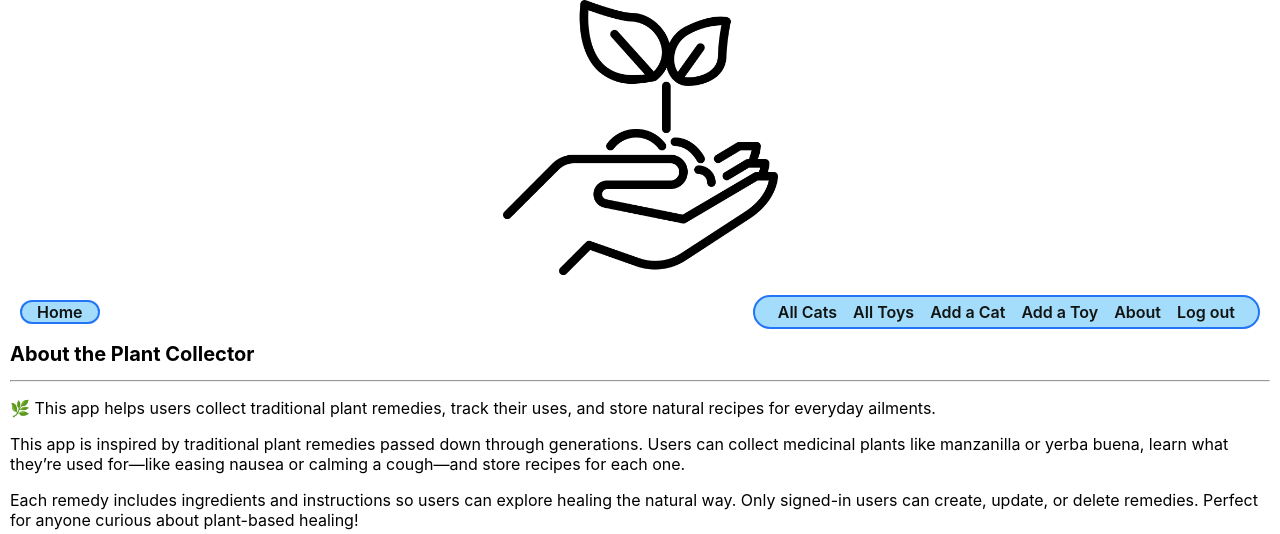
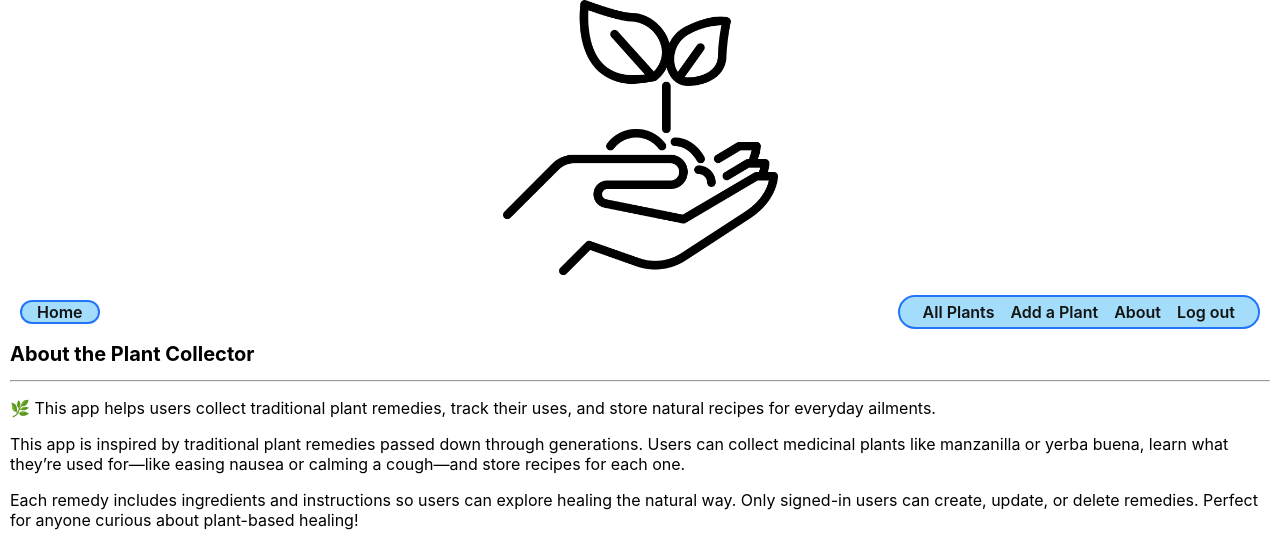
Before and after one commit to paintedlbird7/plant-remedies, a Django app: page /about/ in a window 1280 px wide. Shown: the top 534 px of the page. Run offline with Django 4.2, Linux system fonts and the light colour scheme; the visitor is signed in with stand-in values (Sample User, id 1).

Commit message:
WIP: models docs plus fixed login issue

```diff
--- a/main_app/templates/base.html
+++ b/main_app/templates/base.html
@@ -37,10 +37,8 @@
       <nav>
         <ul>
           {% if user.is_authenticated %}
-          <li><a href="{% url 'cat-index' %}">All Cats</a></li>
-          <li><a href="{% url 'toy-index' %}">All Toys</a></li>
-          <li><a href="{% url 'cat-create' %}">Add a Cat</a></li>
-          <li><a href="{% url 'toy-create' %}">Add a Toy</a></li>
+          <li><a href="{% url 'plant-index' %}">All Plants</a></li>
+          <li><a href="{% url 'plant-create' %}">Add a Plant</a></li>
           <li><a href="{% url 'about' %}">About</a></li>
           <li>
             <form id="logout-form" method="post" action="{% url 'logout' %}">
--- a/main_app/urls.py
+++ b/main_app/urls.py
@@ -2,7 +2,7 @@ from django.urls import path
 from . import views # Import views to connect routes to view functions
 
 urlpatterns = [
-    path('', views.home, name='home'),
+    # path('', views.home, name='home'),
     path('about/', views.about, name='about'),
     # route for plants index
     path('plants/', views.plant_index, name='plant-index'),
--- a/main_app/views.py
+++ b/main_app/views.py
@@ -44,7 +44,7 @@ def plant_index(request):
     plants = Plant.objects.filter(user=request.user)
     # You could also retrieve the logged in user's plants like this
     # plants = request.user.plants_set.all()
-    return render(request, 'cats/index.html', { 'plants': plants })
+    return render(request, 'plants/index.html', { 'plants': plants })
 
 @login_required
 def plant_detail(request, plant_id):
--- a/plant2collector2/settings.py
+++ b/plant2collector2/settings.py
@@ -122,7 +122,7 @@ STATIC_URL = 'static/'
 LOGIN_URL = 'home'
 
 # Add this variable to specify where successful logins should redirect to
-LOGIN_REDIRECT_URL = 'cat-index'
+LOGIN_REDIRECT_URL = 'plant-index'
 
 # Add this variable to specify where logging out redirects to
 LOGOUT_REDIRECT_URL = 'home'
```
